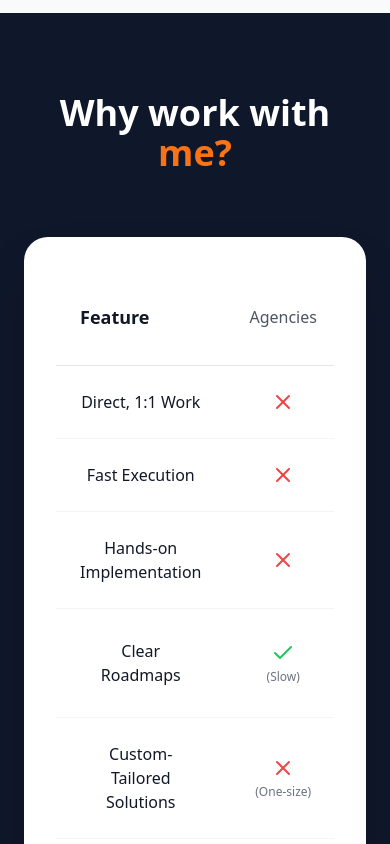
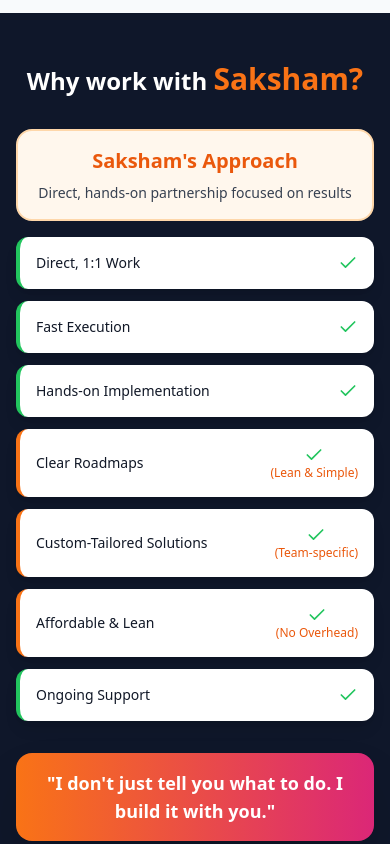
Before and after one commit to SakshamChauhan23/growth-sprint-studio, a React (Vite) app: page / in a window 390 px wide. Shown: the part 4240-5084 px from the top of the page. Built offline with nearby package versions, Linux system fonts and the light colour scheme.

Commit message:
Optimize "Why work with me?" for mobile
Improve mobile view of the "Why work with me?" section, ensuring "Me (Saksham)" is highlighted and always visible without scrolling.

```diff
--- a/src/components/WhyMe.tsx
+++ b/src/components/WhyMe.tsx
@@ -3,15 +3,86 @@ import { Check, X } from "lucide-react";
 
 const WhyMe = () => {
   return (
-    <section className="py-20 bg-slate-900 text-white">
-      <div className="container mx-auto px-6">
+    <section className="py-12 sm:py-16 lg:py-20 bg-slate-900 text-white">
+      <div className="container mx-auto px-4 sm:px-6">
         <div className="max-w-6xl mx-auto text-center">
-          <h2 className="text-4xl md:text-5xl font-bold mb-16">
+          <h2 className="text-2xl sm:text-3xl md:text-4xl lg:text-5xl font-bold mb-8 sm:mb-12 lg:mb-16">
             Why work with{" "}
-            <span className="text-orange-500">me?</span>
+            <span className="text-orange-500 text-3xl sm:text-4xl md:text-5xl lg:text-6xl">Saksham?</span>
           </h2>
 
-          <div className="bg-white rounded-3xl p-8 shadow-2xl">
+          {/* Mobile Card Layout */}
+          <div className="block lg:hidden space-y-4">
+            {/* Header Card */}
+            <div className="bg-orange-50 rounded-2xl p-4 border-2 border-orange-200">
+              <h3 className="text-xl font-bold text-orange-600 mb-2">Saksham's Approach</h3>
+              <p className="text-gray-700 text-sm">Direct, hands-on partnership focused on results</p>
+            </div>
+
+            {/* Feature Cards */}
+            <div className="grid gap-3">
+              <div className="bg-white rounded-xl p-4 shadow-lg border-l-4 border-green-500">
+                <div className="flex items-center justify-between">
+                  <span className="font-medium text-gray-900 text-sm">Direct, 1:1 Work</span>
+                  <Check className="h-5 w-5 text-green-500" />
+                </div>
+              </div>
+
+              <div className="bg-white rounded-xl p-4 shadow-lg border-l-4 border-green-500">
+                <div className="flex items-center justify-between">
+                  <span className="font-medium text-gray-900 text-sm">Fast Execution</span>
+                  <Check className="h-5 w-5 text-green-500" />
+                </div>
+              </div>
+
+              <div className="bg-white rounded-xl p-4 shadow-lg border-l-4 border-green-500">
+                <div className="flex items-center justify-between">
+                  <span className="font-medium text-gray-900 text-sm">Hands-on Implementation</span>
+                  <Check className="h-5 w-5 text-green-500" />
+                </div>
+              </div>
+
+              <div className="bg-white rounded-xl p-4 shadow-lg border-l-4 border-orange-500">
+                <div className="flex items-center justify-between">
+                  <span className="font-medium text-gray-900 text-sm">Clear Roadmaps</span>
+                  <div className="flex flex-col items-center">
+                    <Check className="h-5 w-5 text-green-500" />
+                    <span className="text-xs text-orange-600 font-medium">(Lean & Simple)</span>
+                  </div>
+                </div>
+              </div>
+
+              <div className="bg-white rounded-xl p-4 shadow-lg border-l-4 border-orange-500">
+                <div className="flex items-center justify-between">
+                  <span className="font-medium text-gray-900 text-sm">Custom-Tailored Solutions</span>
+                  <div className="flex flex-col items-center">
+                    <Check className="h-5 w-5 text-green-500" />
+                    <span className="text-xs text-orange-600 font-medium">(Team-specific)</span>
+                  </div>
+                </div>
+              </div>
+
+              <div className="bg-white rounded-xl p-4 shadow-lg border-l-4 border-orange-500">
+                <div className="flex items-center justify-between">
+                  <span className="font-medium text-gray-900 text-sm">Affordable & Lean</span>
+                  <div className="flex flex-col items-center">
+                    <Check className="h-5 w-5 text-green-500" />
+                    <span className="text-xs text-orange-600 font-medium">(No Overhead)</span>
+                  </div>
+                </div>
+              </div>
+
+              <div className="bg-white rounded-xl p-4 shadow-lg border-l-4 border-green-500">
+                <div className="flex items-center justify-between">
+                  <span className="font-medium text-gray-900 text-sm">Ongoing Support</span>
+                  <Check className="h-5 w-5 text-green-500" />
+                </div>
+              </div>
+            </div>
+          </div>
+
+          {/* Desktop Table Layout */}
+          <div className="hidden lg:block bg-white rounded-3xl p-8 shadow-2xl">
             <div className="overflow-x-auto">
               <table className="w-full">
                 <thead>
@@ -139,8 +210,8 @@ const WhyMe = () => {
             </div>
           </div>
 
-          <div className="bg-gradient-to-r from-orange-500 to-pink-600 p-8 rounded-2xl shadow-2xl mt-12">
-            <blockquote className="text-2xl md:text-3xl font-bold text-white">
+          <div className="bg-gradient-to-r from-orange-500 to-pink-600 p-4 sm:p-6 lg:p-8 rounded-2xl shadow-2xl mt-8 lg:mt-12">
+            <blockquote className="text-lg sm:text-xl lg:text-2xl xl:text-3xl font-bold text-white text-center">
               "I don't just tell you what to do. I build it with you."
             </blockquote>
           </div>
```
